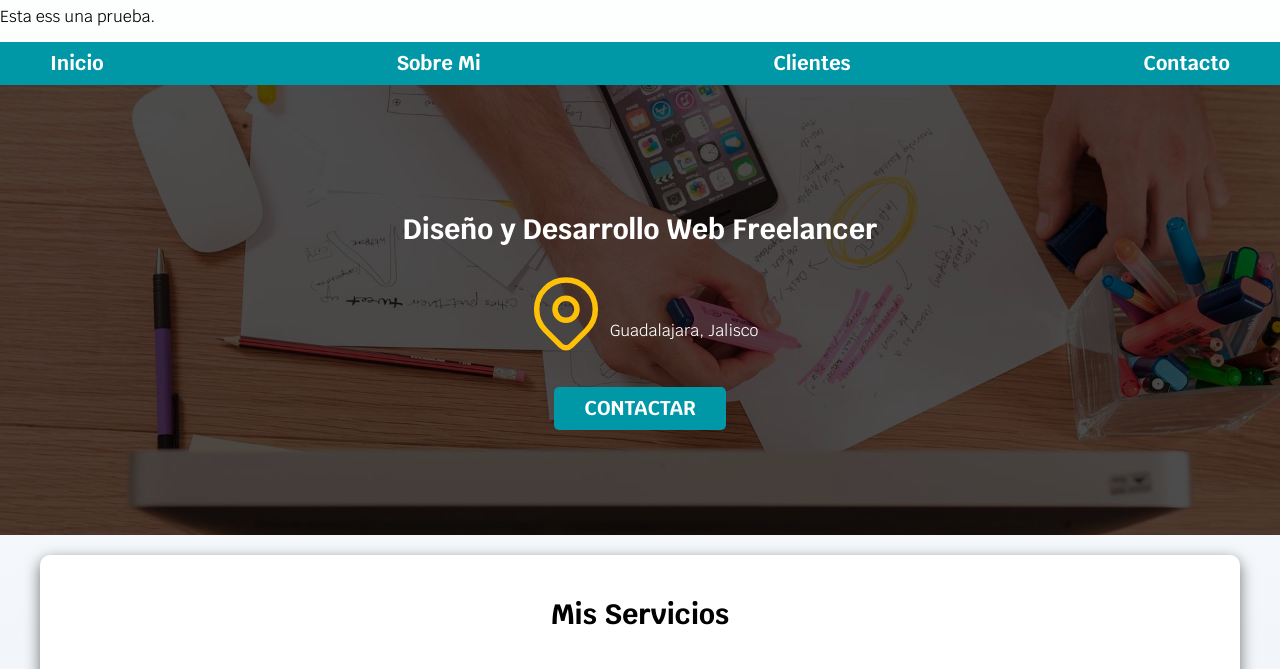
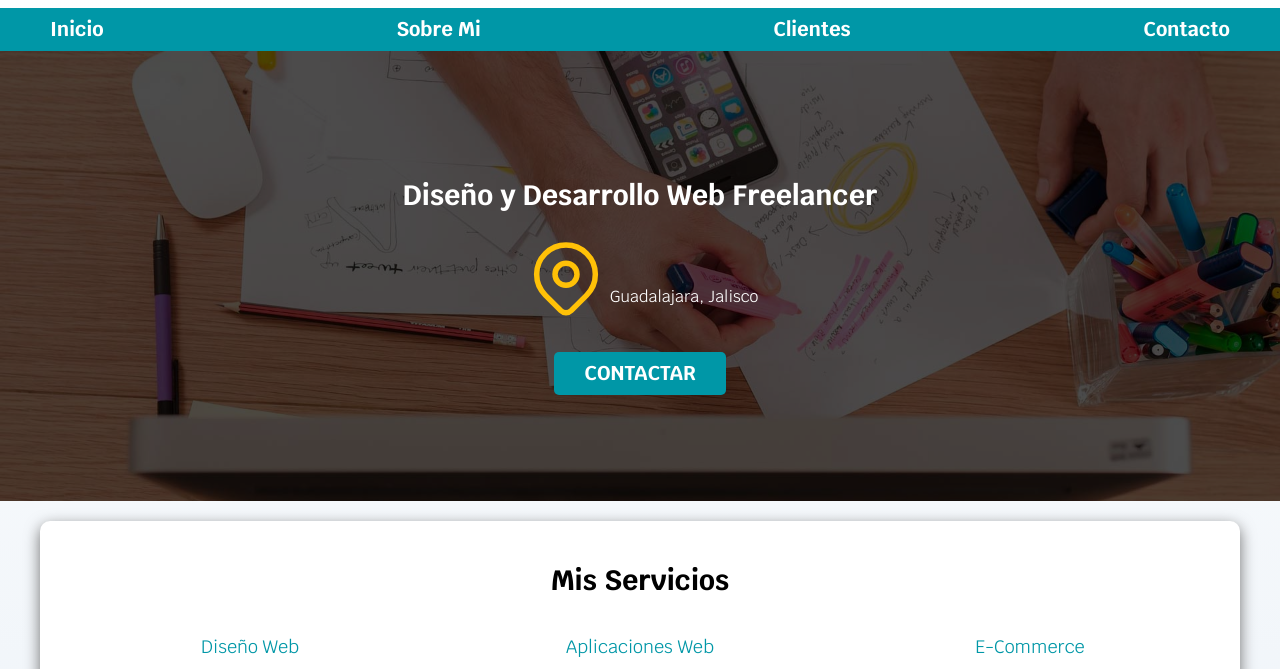
Before and after one commit to Newttons/PortafolioCurso, a plain HTML site: page index.html in a window 1280 px wide. Shown: the part 87-756 px from the top of the page. Drawn offline with Linux system fonts and the light colour scheme.

Commit message:
Se elimino el comentario que aparecia abajo del titulo

```diff
--- a/index.html
+++ b/index.html
@@ -15,7 +15,6 @@
 <body>
 	<header>
 		<h1 class="titulo">Guillermo De Jesús Padilla Moreno <span>Freelancer</h1></span></h1>
-		<p>Esta ess una prueba.</p>
 	</header>
 
 	<div class="nav-bg">
```
